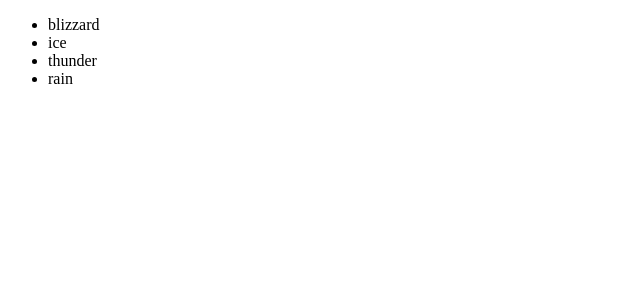
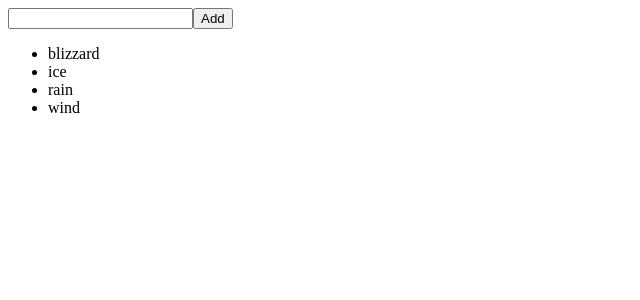
Before and after one commit to paulsplanet/react-practice, a React (Create React App) app: page / in a window 1280 px wide. Shown: the top 300 px of the page, without its empty margins (0-640 px from the left). Built offline with nearby package versions, Linux system fonts and the light colour scheme.

Commit message:
iterartion practice 2

```diff
--- a/src/IterationSample.js
+++ b/src/IterationSample.js
@@ -1,12 +1,40 @@
-import React from "react";
+import React, { useState } from "react";
 
 const IterationSample = () => {
-    const names = ["blizzard", "ice", "thunder", "rain"];
+    const [names, setNames] = useState([
+        { id: 1, text: "blizzard" },
+        { id: 2, text: "ice" },
+        { id: 3, text: "rain" },
+        { id: 4, text: "wind" }
+    ]);
+    const [inputText, setInputText] = useState();
+    const [nextId, setNextId] = useState(5);
+
+    const onChange = e => setInputText(e.target.value);
+
+    const onClick = () => {
+        const nextNames = names.concat({
+            id: nextId, text: inputText
+        });
+        setNextId(nextId + 1);
+        setNames(nextNames);
+        setInputText("")
+    };
+
+    const onRemove = (id) => {
+        const nextNames = names.filter(name => name.id !== id);
+        setNames(nextNames);
+    }
+
     return (
-        <ul>
-            {names.map((name, index) => (<li key={index}>{name}</li>))}
-        </ul>
+        <>
+            <input value={inputText} onChange={onChange} />
+            <button onClick={onClick}>Add</button>
+            <ul>
+                {names.map((name) => (<li key={name.id} onDoubleClick={() => onRemove(name.id)} >{name.text}</li>))}
+            </ul>
+        </>
     )
-}
+};
 
 export default IterationSample;
```
